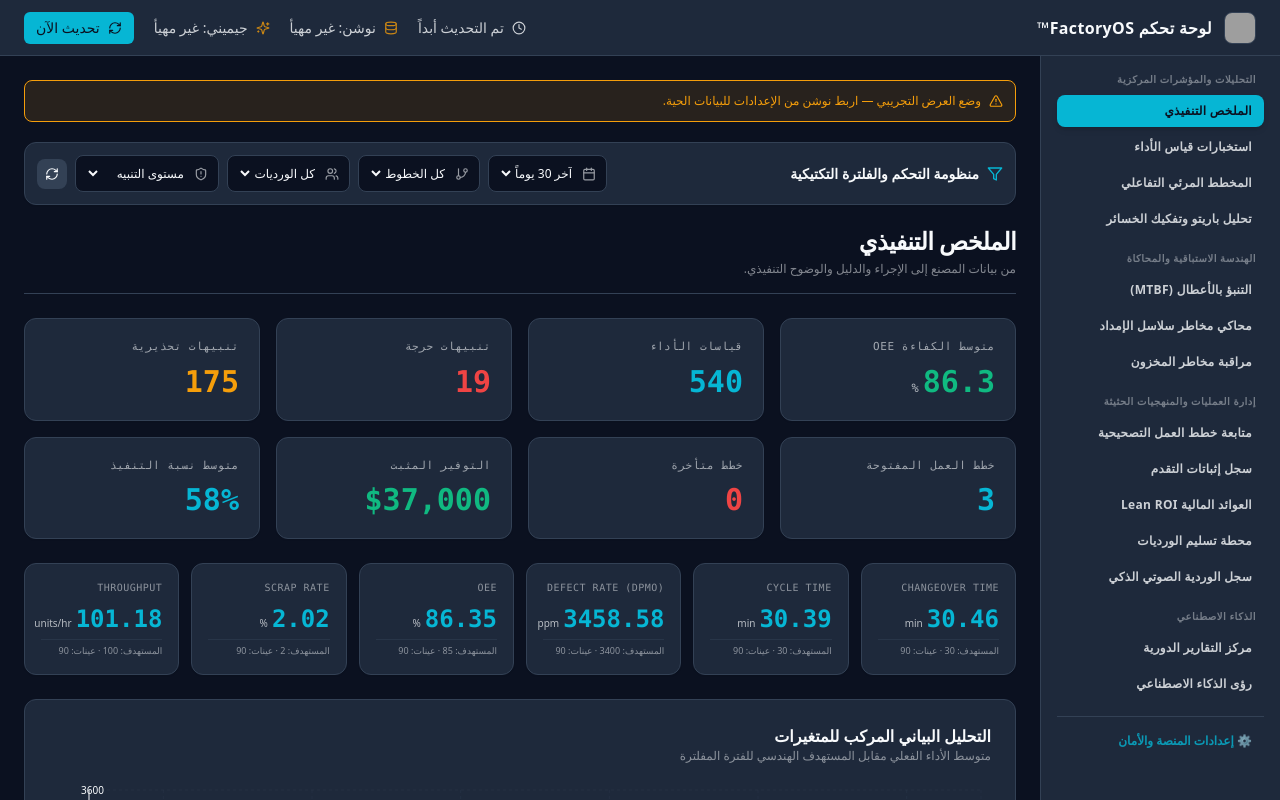
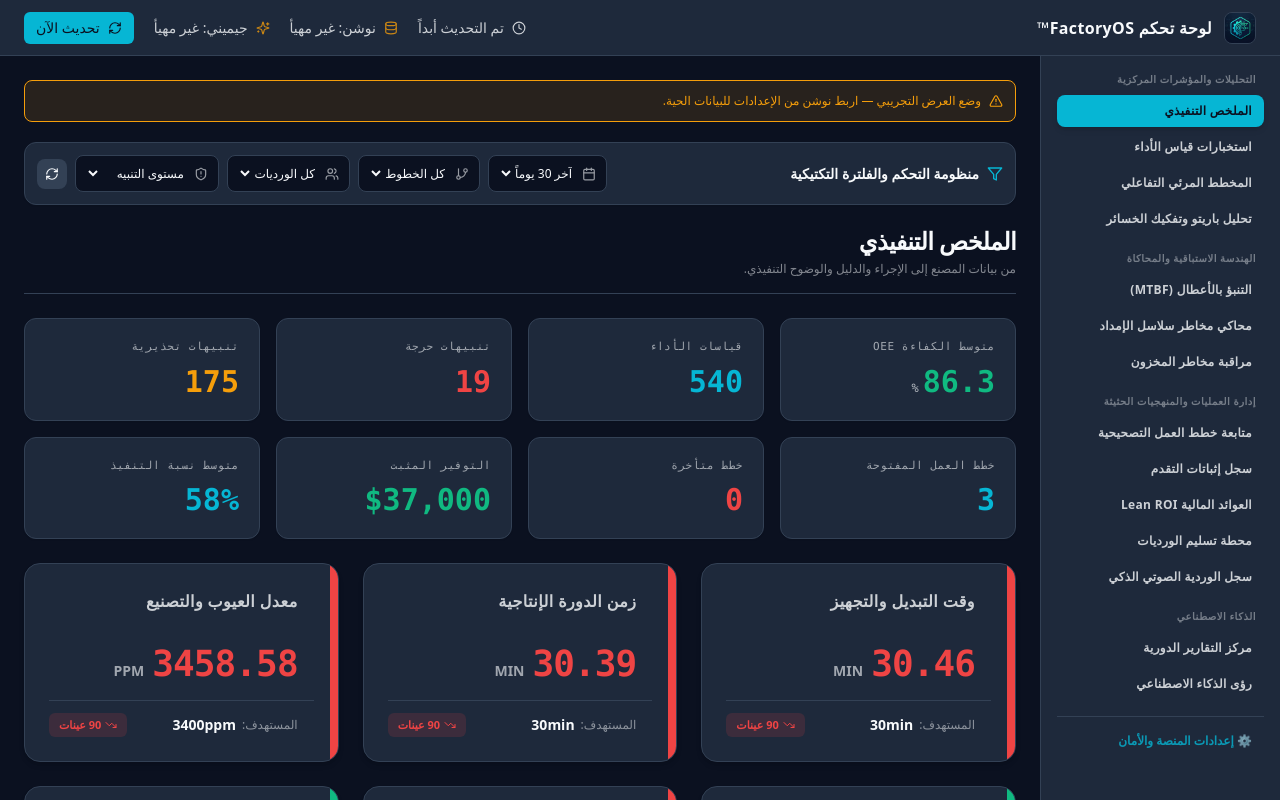
Before and after one commit to nabiloashgaqr/factory-os-dashboard, a Next.js app: page / in a window 1280 px wide. Shown: the top 800 px of the page. Built offline with nearby package versions, Linux system fonts and the light colour scheme; grey boxes are pictures that could not be loaded.

Commit message:
Add files via upload

```diff
--- a/src/components/dashboard/ExecutiveOverview.tsx
+++ b/src/components/dashboard/ExecutiveOverview.tsx
@@ -11,7 +11,9 @@ import {
 } from "@/lib/kpiProcessor";
 import { Card, SectionHeader, StatCard, Spinner, EmptyState } from "@/components/shared/ui";
 import ContextualAI from "@/components/shared/ContextualAI";
+import { getCleanKpiName } from "@/lib/notionMapper";
 import { formatCurrency } from "@/lib/utils";
+import { ArrowUpRight, TrendingDown } from "lucide-react";
 import {
   BarChart,
   Bar,
@@ -22,6 +24,14 @@ import {
   CartesianGrid,
   Legend,
 } from "recharts";
+
+// KPIs where a LOWER value is better → invert the "critical" comparison.
+const LOWER_IS_BETTER = /scrap|defect|waste|downtime|mttr|cycle|changeover|عيوب|هدر|توقف|تبديل|دورة/i;
+
+function isKpiCritical(name: string, actual: number, target: number): boolean {
+  if (!target) return false;
+  return LOWER_IS_BETTER.test(name) ? actual > target : actual < target;
+}
 
 export default function ExecutiveOverview() {
   const { language } = useStore();
@@ -143,25 +153,81 @@ export default function ExecutiveOverview() {
         />
       </div>
 
-      {/* Aggregated KPI cards (dynamic per KPI Master Link variable) */}
+      {/* Aggregated KPI cards (dynamic per KPI Master Link variable).
+          Wide layout · large fonts · no truncation · status color bar ·
+          bilingual names · control-room readability. */}
       {aggregated.length > 0 && (
-        <div className="grid grid-cols-2 md:grid-cols-3 lg:grid-cols-6 gap-3">
-          {aggregated.map((kpi) => (
-            <Card key={kpi.kpiName} className="p-4">
-              <span className="text-[10px] font-mono opacity-50 block uppercase tracking-wider truncate">
-                {kpi.kpiName}
-              </span>
-              <div className="flex items-baseline gap-1 mt-2">
-                <span className="text-2xl font-black font-mono text-[var(--accent)]">
-                  {kpi.averageActualValue}
-                </span>
-                <span className="text-[10px] opacity-70">{kpi.unit}</span>
+        <div className="grid grid-cols-1 md:grid-cols-2 xl:grid-cols-3 gap-6">
+          {aggregated.map((kpi) => {
+            const localizedTitle = getCleanKpiName(kpi.kpiName, language);
+            const critical = isKpiCritical(
+              kpi.kpiName,
+              kpi.averageActualValue,
+              kpi.targetValue
+            );
+            const statusColor = critical ? "var(--critical)" : "var(--success)";
+            const sideClass = language === "ar" ? "right-0" : "left-0";
+            const padClass = language === "ar" ? "pr-4" : "pl-4";
+
+            return (
+              <div
+                key={kpi.kpiName}
+                className="bg-[var(--card)] border border-[var(--border)] rounded-2xl p-6 shadow-md hover:shadow-xl transition-all duration-200 flex flex-col justify-between min-h-[180px] relative overflow-hidden"
+              >
+                {/* Status color bar — instant at-a-glance health */}
+                <div
+                  className={`absolute top-0 bottom-0 ${sideClass} w-2`}
+                  style={{ backgroundColor: statusColor }}
+                />
+
+                <div className={`${padClass} space-y-3`}>
+                  {/* KPI name: large, wraps freely, no ellipsis */}
+                  <h4 className="text-base font-bold opacity-80 tracking-wide leading-relaxed min-h-[44px]">
+                    {localizedTitle}
+                  </h4>
+
+                  {/* Current averaged value: oversized for the factory floor */}
+                  <div className="flex items-baseline gap-2">
+                    <span
+                      className="text-4xl font-black font-mono tracking-tight"
+                      style={{ color: statusColor }}
+                    >
+                      {kpi.averageActualValue}
+                    </span>
+                    <span className="text-sm font-bold opacity-60 uppercase">
+                      {kpi.unit || ""}
+                    </span>
+                  </div>
+                </div>
+
+                {/* Comparison footer: enlarged target + samples badge */}
+                <div
+                  className={`mt-4 pt-3 border-t border-[var(--border)] ${padClass} flex items-center justify-between text-xs`}
+                >
+                  <div className="flex items-center gap-1.5">
+                    <span className="opacity-50">{t.target}:</span>
+                    <span className="font-bold text-sm">
+                      {kpi.targetValue}
+                      {kpi.unit || ""}
+                    </span>
+                  </div>
+
+                  <div
+                    className="flex items-center gap-1 px-2.5 py-1 rounded-md text-[11px] font-extrabold"
+                    style={{
+                      color: statusColor,
+                      backgroundColor: `color-mix(in srgb, ${statusColor} 14%, transparent)`,
+                    }}
+                  >
+                    {critical ? <TrendingDown size={12} /> : <ArrowUpRight size={12} />}
+                    <span>
+                      {kpi.readingCount} {t.samples}
+                    </span>
+                  </div>
+                </div>
               </div>
-              <p className="text-[9px] opacity-50 mt-1 border-t border-[var(--border)] pt-1">
-                {t.target}: {kpi.targetValue} · {t.samples}: {kpi.readingCount}
-              </p>
-            </Card>
-          ))}
+            );
+          })}
         </div>
       )}
 
@@ -189,7 +255,13 @@ export default function ExecutiveOverview() {
                 margin={{ top: 10, right: 10, left: -20, bottom: 0 }}
               >
                 <CartesianGrid strokeDasharray="3 3" stroke="var(--border)" opacity={0.3} />
-                <XAxis dataKey="kpiName" stroke="var(--text)" fontSize={10} tickLine={false} />
+                <XAxis
+                  dataKey="kpiName"
+                  stroke="var(--text)"
+                  fontSize={10}
+                  tickLine={false}
+                  tickFormatter={(v: string) => getCleanKpiName(v, language)}
+                />
                 <YAxis stroke="var(--text)" fontSize={10} tickLine={false} />
                 <Tooltip
                   cursor={{ fill: "transparent" }}
--- a/src/lib/notionMapper.ts
+++ b/src/lib/notionMapper.ts
@@ -15,37 +15,90 @@
 // is available. The map is dash/case-insensitive.
 // ───────────────────────────────────────────────────────────
 
-// Hardcoded mapping extracted directly from the live FactoryOS workspace.
+// Hardcoded BILINGUAL mapping extracted directly from the live FactoryOS
+// workspace. Each ID maps to a clean English AND Arabic name so the two
+// languages never bleed into one another in the UI.
 // Keys are normalized (lowercase, no dashes) at lookup time, so you can
 // add new entries with or without hyphens — both will match.
-const KPI_ID_MAP: Record<string, string> = {
-  "c33f6162-013b-8225-8e53-816a5de63ea7": "OEE (كفاءة المعدات)",
-  "1c8f6162-013b-82a9-8e15-816609db89de": "Cycle Time (زمن الدورة)",
-  "a46f6162-013b-83df-aa79-81510ace7774": "Changeover Time (وقت التبديل)",
-  "683f6162-013b-833b-8669-0155a902e8ce": "Defect Rate (DPMO) (معدل العيوب)",
-  "dbdf6162-013b-82d5-b9fa-011cc8ec600c": "Throughput (معدل الإنتاجية)",
-  "5dbf6162-013b-82b8-94b3-013c96eba9ad": "MTTR / Downtime (زمن التوقف)",
-  "017f6162-013b-83bc-adcc-818a03cb3904": "Quality Defect Containment",
+export type LangCode = "ar" | "en";
+
+const KPI_MULTILANG_MAP: Record<string, { en: string; ar: string }> = {
+  "c33f6162-013b-8225-8e53-816a5de63ea7": { en: "OEE Efficiency", ar: "كفاءة المعدات الكلية" },
+  "1c8f6162-013b-82a9-8e15-816609db89de": { en: "Cycle Time", ar: "زمن الدورة الإنتاجية" },
+  "a46f6162-013b-83df-aa79-81510ace7774": { en: "Changeover Time", ar: "وقت التبديل والتجهيز" },
+  "683f6162-013b-833b-8669-0155a902e8ce": { en: "Defect Rate (DPMO)", ar: "معدل العيوب والتصنيع" },
+  "dbdf6162-013b-82d5-b9fa-011cc8ec600c": { en: "Throughput Speed", ar: "معدل التدفق والإنتاجية" },
+  "5dbf6162-013b-82b8-94b3-013c96eba9ad": { en: "MTTR / Downtime", ar: "زمن التوقف وإصلاح الأعطال" },
+  "017f6162-013b-83bc-adcc-818a03cb3904": { en: "Quality Containment", ar: "احتواء عيوب الجودة" },
+  // New IDs extracted from the KPI summary screen
+  "532f6162-013b-8289-9d49-019c22747896": { en: "Availability Rate", ar: "معدل جاهزية الخطوط" },
+  "5aaf6162-013b-8343-bc53-019c22747896": { en: "Performance Rate", ar: "معدل الأداء التشغيلي" },
+  "e90f6162-013b-82fb-aa79-81510ace7774": { en: "Scrap Rate / Waste", ar: "معدل الهدر والنفاية" },
 };
-
-// Pre-normalize the dictionary once for O(1), dash-insensitive lookups.
-const NORMALIZED_KPI_MAP: Record<string, string> = Object.fromEntries(
-  Object.entries(KPI_ID_MAP).map(([id, name]) => [normalizeId(id), name])
-);
 
 function normalizeId(id: string): string {
   return id.toLowerCase().replace(/-/g, "").trim();
 }
 
+// Pre-normalize the dictionary once for O(1), dash-insensitive lookups.
+const NORMALIZED_KPI_MAP: Record<string, { en: string; ar: string }> =
+  Object.fromEntries(
+    Object.entries(KPI_MULTILANG_MAP).map(([id, names]) => [normalizeId(id), names])
+  );
+
+// Reverse index: readable name (en OR ar, lowercased) → bilingual pair.
+// Lets the UI re-localize a card even after data was aggregated by the
+// English label (the server resolves IDs → English before aggregation).
+const NAME_TO_PAIR: Record<string, { en: string; ar: string }> = (() => {
+  const out: Record<string, { en: string; ar: string }> = {};
+  for (const names of Object.values(KPI_MULTILANG_MAP)) {
+    out[names.en.toLowerCase()] = names;
+    out[names.ar.toLowerCase()] = names;
+  }
+  return out;
+})();
+
 /**
- * Smart resolver: turns any cryptic Notion relation ID into its readable
- * KPI name. Falls back to the raw ID if it is not in the dictionary, so
- * nothing is ever lost.
+ * Resolve a Notion relation ID (or already-readable name) to a clean,
+ * language-aware KPI name.
+ *  - Known ID            → localized name for the active language.
+ *  - Already a real name → returned unchanged (no mangling of "Scrap Rate").
+ *  - Unknown raw ID      → tidy "KPI-XXXXX" placeholder so no long UUID leaks.
+ */
+export function getCleanKpiName(
+  relationId: string | undefined | null,
+  lang: LangCode = "en"
+): string {
+  if (!relationId) return lang === "ar" ? "مؤشر غير معروف" : "Unknown KPI";
+  const raw = relationId.trim();
+
+  // 1) Direct ID match.
+  const byId = NORMALIZED_KPI_MAP[normalizeId(raw)];
+  if (byId) return lang === "ar" ? byId.ar : byId.en;
+
+  // 2) Already a readable name (en or ar) → re-localize to active language.
+  const byName = NAME_TO_PAIR[raw.toLowerCase()];
+  if (byName) return lang === "ar" ? byName.ar : byName.en;
+
+  // 3) Only shorten genuine Notion IDs; leave human-readable names intact
+  //    (so "Scrap Rate" / "OEE" coming straight from a Select column survive).
+  if (looksLikeNotionId(raw)) {
+    return `KPI-${normalizeId(raw).substring(0, 5).toUpperCase()}`;
+  }
+  return raw;
+}
+
+/**
+ * Language-agnostic resolver kept for the server/data layer (route.ts and
+ * readText). Returns the English label for known IDs, the original string
+ * for real names, and the raw ID otherwise (so nothing is ever lost before
+ * the UI gets a chance to localize it via getCleanKpiName).
  */
 export function resolveKpiName(relationId: string | undefined | null): string {
   if (!relationId) return "Unknown KPI";
-  const clean = relationId.trim();
-  return NORMALIZED_KPI_MAP[normalizeId(clean)] || clean;
+  const raw = relationId.trim();
+  const hit = NORMALIZED_KPI_MAP[normalizeId(raw)];
+  return hit ? hit.en : raw;
 }
 
 /** True when a string looks like a Notion UUID (with or without dashes). */
```
Also changed, not shown: public/logo.png (added).
